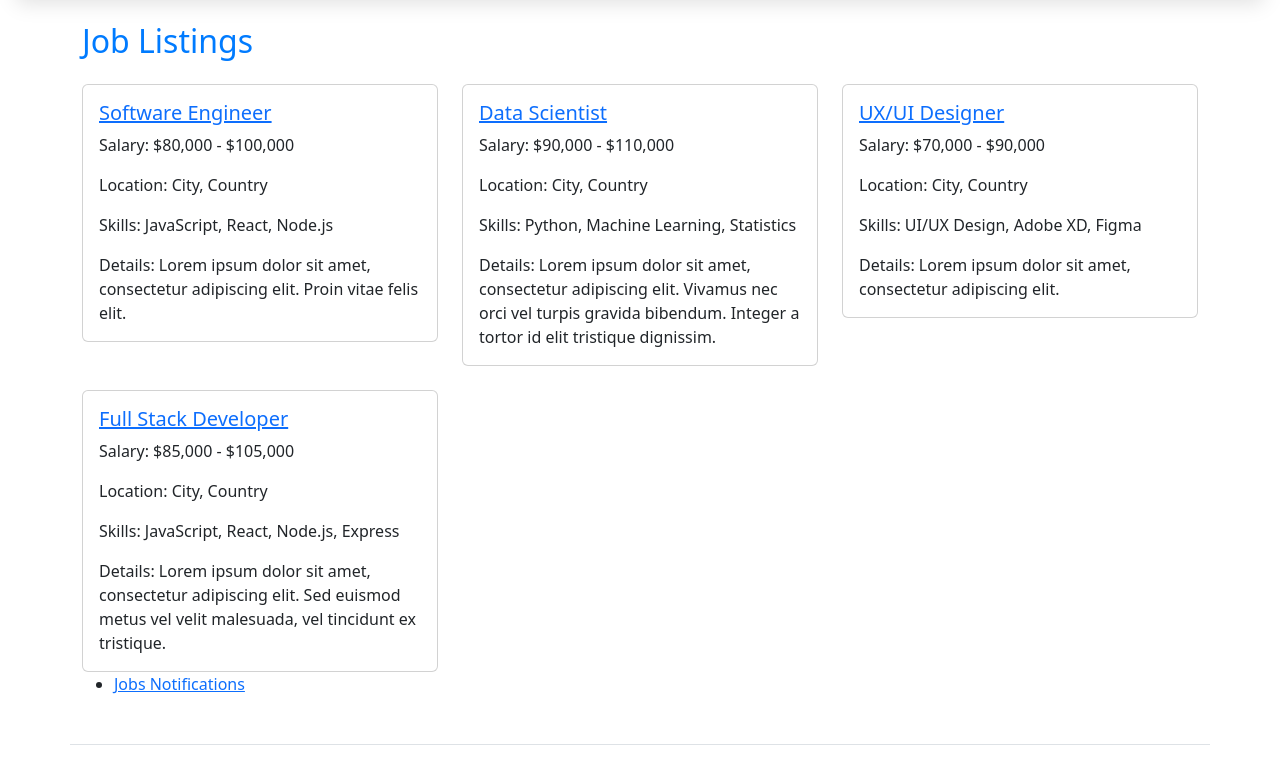
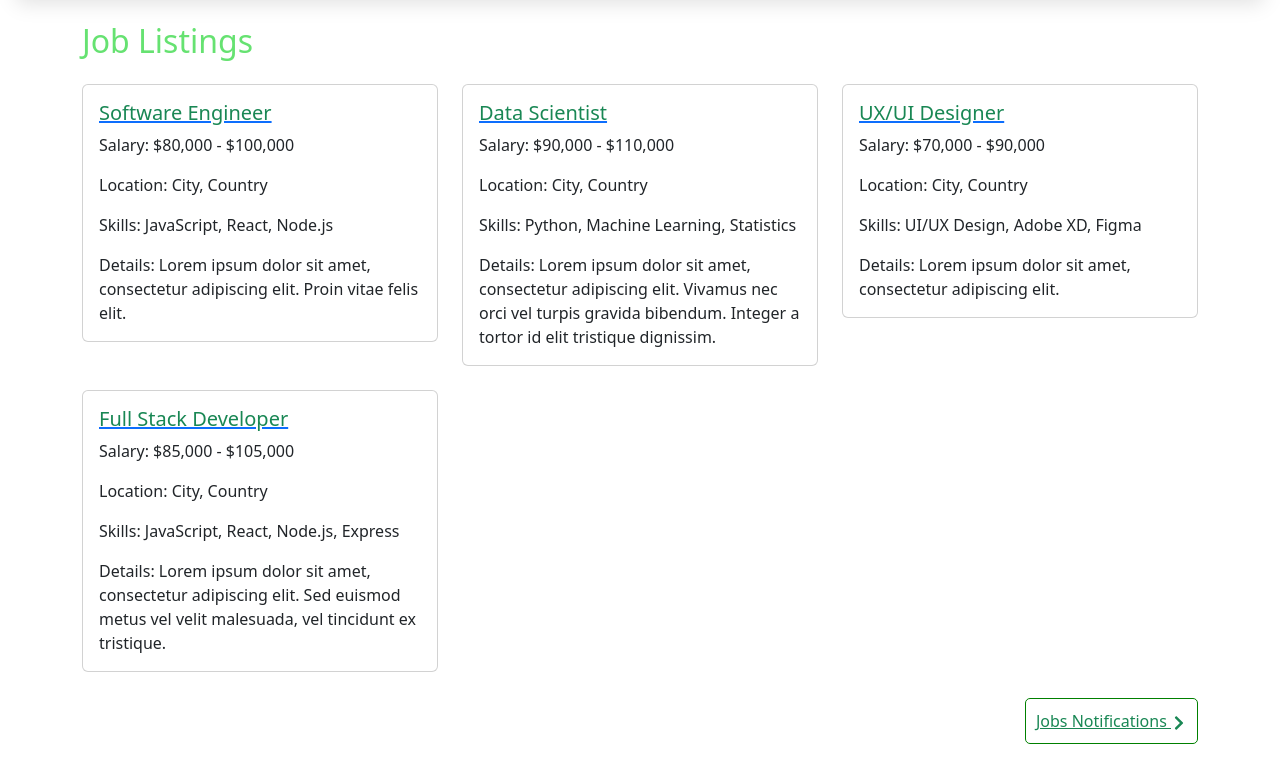
Before and after one commit to Mansoor-P/jobhunt, a React (Vite) app: page / in a window 1280 px wide. Shown: the part 574-1340 px from the top of the page. Built offline with nearby package versions, Linux system fonts and the light colour scheme.

Commit message:
colors updated

```diff
--- a/src/stores/components/Add.css
+++ b/src/stores/components/Add.css
@@ -1,5 +1,3 @@
-/* Add.css */
-/* ... (existing styles) */
 @keyframes scroll {
   0% {
     transform: translateX(0);
@@ -8,7 +6,7 @@
     transform: translateX(calc(-250px * 7));
   }
 }
-/* Styling */
+
 .add-container .slider {
   background: white;
   box-shadow: 0 10px 20px -5px rgba(0, 0, 0, 0.125);
@@ -16,7 +14,7 @@
   margin: auto;
   overflow: hidden;
   position: relative;
-  width: 100%; /* Set the initial width to 100% */
+  width: 100%;
 }
 
 .add-container .slider::before,
@@ -29,7 +27,7 @@
   content: "";
   height: 100px;
   position: absolute;
-  width: 20%; /* Adjust the width as needed for gradient */
+  width: 20%;
   z-index: 2;
 }
 
@@ -47,33 +45,53 @@
 .add-container .slide-track {
   animation: scroll 40s linear infinite;
   display: flex;
-  width: 140%; /* Adjust the width as needed for all slides */
+  width: 140%;
 }
 
 .add-container .slide {
   height: 100px;
-  width: 20%; /* Adjust the width as needed for all slides */
+  width: 20%;
 }
 
-/* Add any additional styles for your slides here */
-
-/* Adjust the margin to add some space between Carousel and Add component */
 .add-container {
   margin-top: 20px;
 }
 
-/* Media queries for responsiveness */
 @media only screen and (max-width: 768px) {
   .add-container .slider::before,
   .add-container .slider::after {
-    width: 50%; /* Adjust the width for smaller screens */
+    width: 50%;
   }
 
   .add-container .slide-track {
-    width: 280%; /* Adjust the width for smaller screens */
+    width: 280%;
   }
 
   .add-container .slide {
-    width: 50%; /* Adjust the width for smaller screens */
+    width: 50%;
   }
 }
+
+.alljobsLink {
+  text-align: right;
+  margin-top: 26px;
+}
+
+.allJobsLink {
+  border: 1px solid green;
+  padding: 10px;
+  display: inline-block;
+  border-radius: 5px;
+  color: green;
+  text-decoration: none;
+}
+
+.allJobsLink:hover {
+  background-color: #f0f8ff;
+  text-decoration: none;
+}
+
+.linkStyle {
+  color: inherit;
+  text-decoration: none;
+}
--- a/src/stores/components/FilterJobs.css
+++ b/src/stores/components/FilterJobs.css
@@ -15,14 +15,14 @@
 }
 
 .company-button:hover {
-  background-color: #f3f3f3;
+  background-color: #21dd41;
 }
 
 .company-button.selected {
-  background-color: #2196f3;
+  background-color: #21f387;
   color: #fff;
 }
 
 .company-button.selected:hover {
-  background-color: #0d5cb6;
+  background-color: #0b9a61;
 }
--- a/src/stores/components/Jobs.jsx
+++ b/src/stores/components/Jobs.jsx
@@ -1,8 +1,11 @@
 import React from "react";
 import { jobData } from "../data/jobsdata";
 import { Link } from "react-router-dom";
+
+import { FaChevronRight } from "react-icons/fa";
+import "./Add.css";
 const Jobs = () => {
-  const limitedJobs = jobData.slice(0, 4); // Select the first 6 jobs
+  const limitedJobs = jobData.slice(0, 4);
 
   return (
     <div className="container my-4">
@@ -13,24 +16,23 @@ const Jobs = () => {
             <div className="card">
               <div className="card-body">
                 <Link to={`/jobs_notifications/${job.id}`}>
-                  <h5 className="card-title">{job.name}</h5>
+                  <h5 className="card-title link-success">{job.name}</h5>
                 </Link>
                 <p className="card-text">Salary: {job.salary}</p>
                 <p className="card-text">Location: {job.location}</p>
                 <p className="card-text">Skills: {job.skills.join(", ")}</p>
                 <p className="card-text">Details: {job.details}</p>
-
               </div>
             </div>
           </div>
         ))}
       </div>
-      <div>
-        <ul>
-          <li>
-            <Link to="/jobs_notifications">Jobs Notifications</Link>
-          </li>
-        </ul>
+      <div className="alljobsLink">
+        <p className="allJobsLink  ">
+        <Link to="/jobs_notifications" className="link-success">
+          Jobs Notifications <FaChevronRight />
+        </Link>
+        </p>
       </div>
     </div>
   );
--- a/src/stores/components/footer.css
+++ b/src/stores/components/footer.css
@@ -1,6 +1,4 @@
-/* Add this CSS to your stylesheets or style section */
 
-/* Default styles for larger screens */
 .footer {
   display: flex;
   justify-content: space-between;
@@ -8,19 +6,18 @@
 }
 
 .footer-col {
-  flex: 1 0 20%; /* Adjust the width as needed */
+  flex: 1 0 20%;
   margin-bottom: 20px;
 }
 
-/* Responsive styles for smaller screens */
 @media (max-width: 768px) {
   .footer-col {
-    flex: 1 0 50%; /* Adjust the width for smaller screens */
+    flex: 1 0 50%;
   }
 }
 
 @media (max-width: 576px) {
   .footer-col {
-    flex: 1 0 100%; /* Adjust the width for even smaller screens */
+    flex: 1 0 100%;
   }
 }
--- a/src/stores/pages/JobsPage.jsx
+++ b/src/stores/pages/JobsPage.jsx
@@ -44,14 +44,14 @@ const JobsPage = () => {
               <div className="card">
                 <div className="card-body">
                   <Link to={`/jobs_notifications/${job.id}`}>
-                    <h5 className="card-title">{job.name}</h5>
+                    <h5 className="card-title link-success ">{job.name}</h5>
                   </Link>
                   <p className="card-text">Company: {job.company}</p>
                   <p className="card-text">Salary: {job.salary}</p>
                   <p className="card-text">Location: {job.location}</p>
                   <p className="card-text">Skills: {job.skills.join(", ")}</p>
                   <p className="card-text">Details: {job.details}</p>
-                  <a href={job.applyLink} className="btn btn-primary">
+                  <a href={job.applyLink} className="btn btn-success">
                     Apply
                   </a>
                 </div>
--- a/src/stores/singles/JobsSinglePage.css
+++ b/src/stores/singles/JobsSinglePage.css
@@ -1,7 +1,5 @@
-/* JobsSinglePage.css */
-
 .job-details-container {
-  background-color: #f8f9fa; /* Light background color */
+  background-color: #f8f9fa;
   border-radius: 10px;
   margin-top: 20px;
 }
@@ -12,11 +10,11 @@
 }
 
 h2 {
-  color: #007bff; /* Bootstrap primary color */
+  color: #66e271;
 }
 
 .text-muted {
-  color: #6c757d; /* Bootstrap muted color */
+  color: #6c757d;
 }
 
 .skills {
@@ -28,11 +26,11 @@ h2 {
 }
 
 .skills .rounded-border {
-  background-color: #f0f8ff; /* Light blue background color */
-  border: 1px solid #87cefa; /* Light blue border color */
+  background-color: #f0f8ff;
+  border: 1px solid #5ee987;
   padding: 10px;
-  border-radius: 8px; /* Rounded border */
-  margin-bottom: 5px; /* Add some spacing between skills */
+  border-radius: 8px;
+  margin-bottom: 5px;
 }
 
 .more-details {
@@ -44,30 +42,28 @@ h2 {
 }
 
 .more-details .bg-light {
-  background-color: #f8f9fa; /* Light background color */
-  border: 1px solid #dee2e6; /* Light border color */
+  background-color: #f8f9fa;
+  border: 1px solid #dee2e6;
   padding: 10px;
-  border-radius: 8px; /* Rounded border */
+  border-radius: 8px;
   margin-bottom: 10px;
 }
 
-.btn-primary {
-  background-color: #007bff; /* Bootstrap primary color */
+.btn-success {
+  background-color: #41e369;
   color: #fff;
 }
 
 .btn-primary:hover {
-  background-color: #0056b3; /* Darker blue on hover */
+  background-color: #1ebf44;
 }
 
 @media (min-width: 768px) {
-  /* Adjust the container width for medium-sized screens (tablets and laptops) */
   .job-details-container {
     max-width: 80%;
     margin: 20px auto;
   }
 
-  /* Adjust the skills to be displayed in a row for larger screens */
   .skills .rounded-border {
     display: inline-block;
     margin-right: 10px;
--- a/src/stores/singles/JobsSinglePage.jsx
+++ b/src/stores/singles/JobsSinglePage.jsx
@@ -89,7 +89,7 @@ const JobsSinglePage = () => {
                     href={job.applyLink}
                     target="_blank"
                     rel="noopener noreferrer"
-                    className="btn btn-primary"
+                    className="btn btn-success"
                   >
                     Apply Now
                   </a>
```
